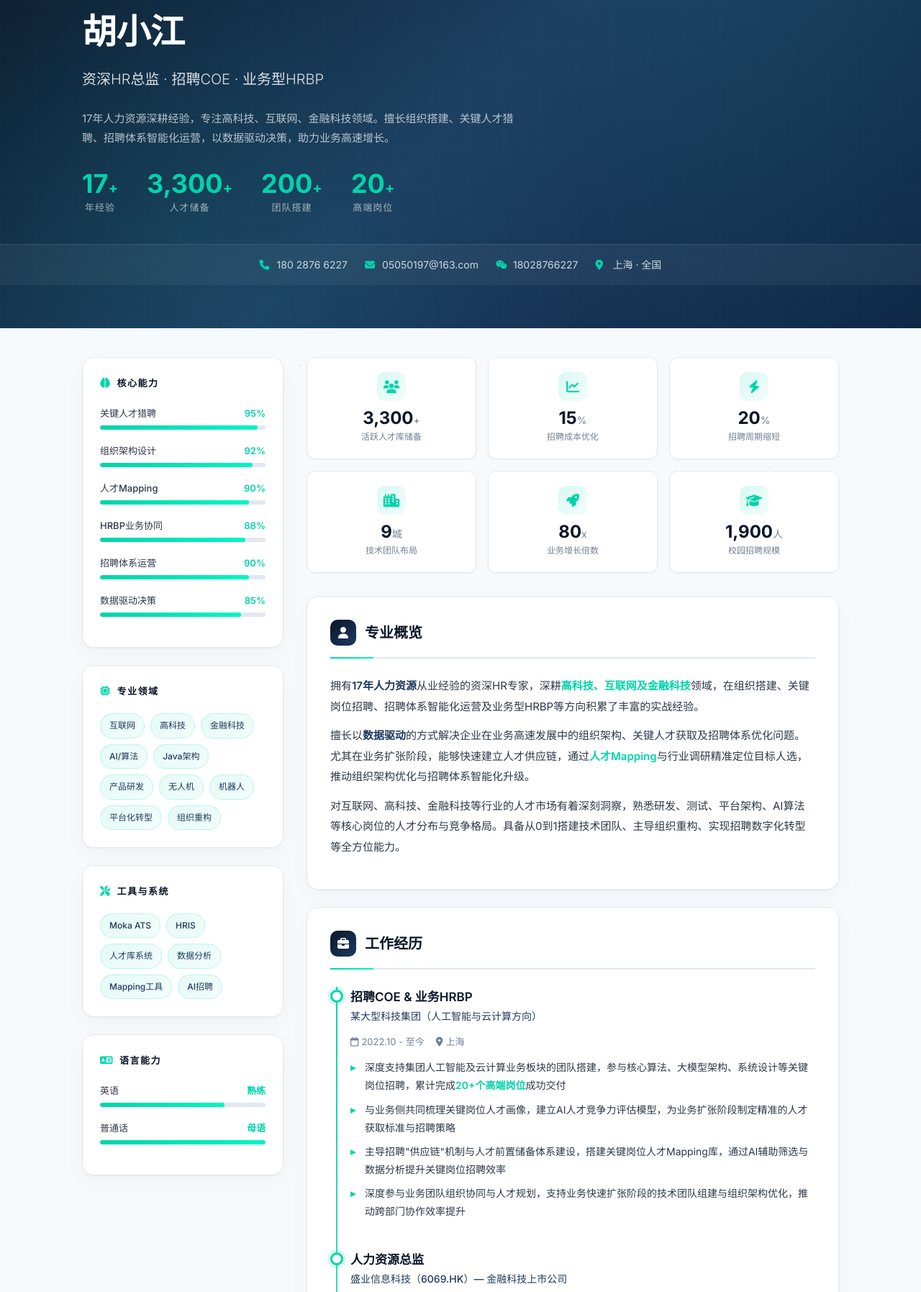
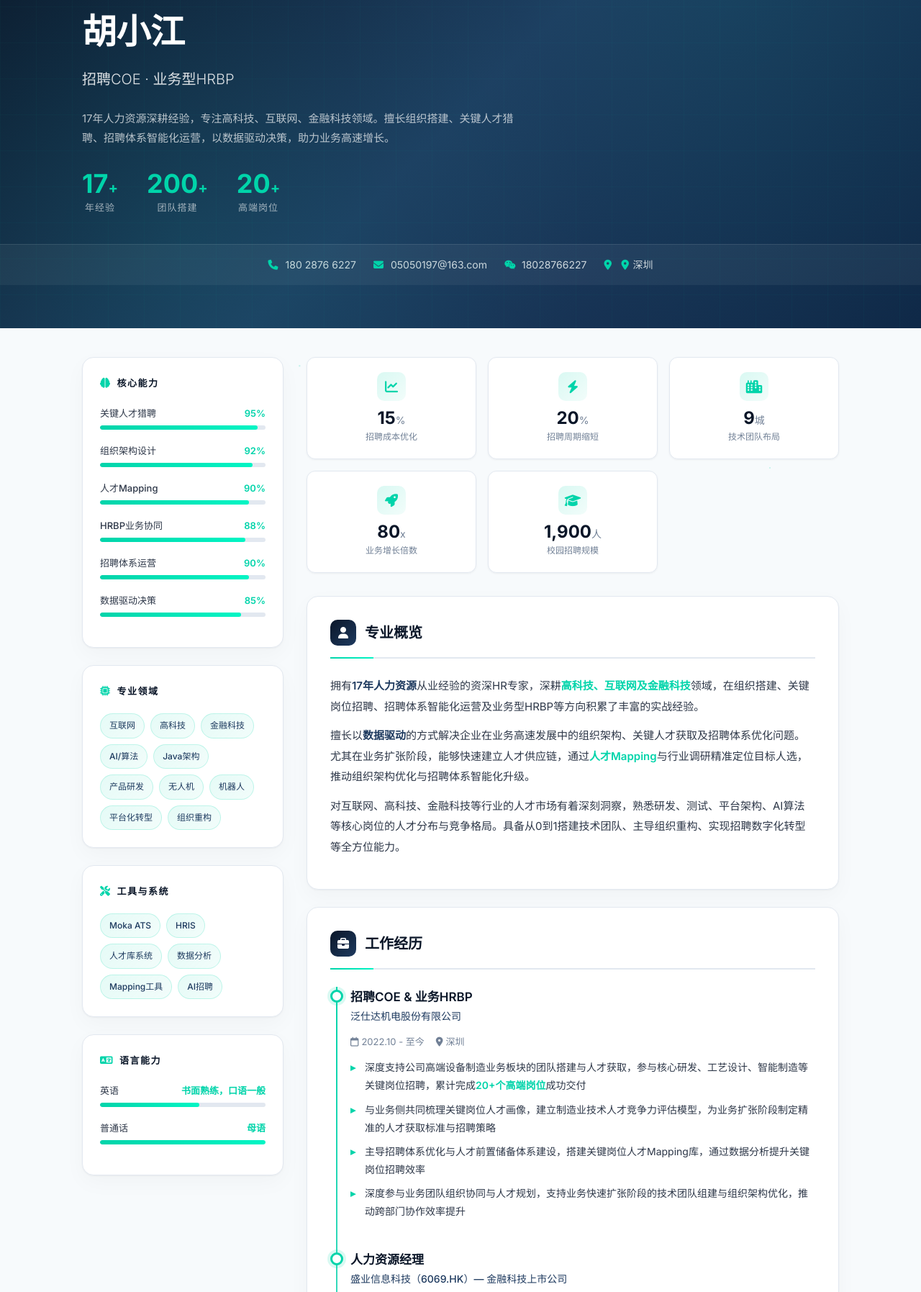
Before and after one commit to hookim527/resume-huxiaojiang, a plain HTML site: page index.html in a window 1280 px wide. Shown: the part 141-1936 px from the top of the page at 72% size. Drawn offline with Linux system fonts and the light colour scheme.

Commit message:
fix: 修正简历内容——去掉总监title、修改公司/学历/英语等6处

```diff
--- a/index.html
+++ b/index.html
@@ -3,7 +3,7 @@
 <head>
     <meta charset="UTF-8">
     <meta name="viewport" content="width=device-width, initial-scale=1.0">
-    <title>胡小江 | 资深HR总监 · 招聘战略专家</title>
+    <title>胡小江 | 招聘COE · 业务型HRBP</title>
     <link href="https://fonts.googleapis.com/css2?family=Inter:wght@300;400;500;600;700&family=Noto+Sans+SC:wght@300;400;500;700&display=swap" rel="stylesheet">
     <link rel="stylesheet" href="https://cdnjs.cloudflare.com/ajax/libs/font-awesome/6.4.0/css/all.min.css">
     <style>
@@ -769,7 +769,7 @@
                     <span>AI-Driven HR Strategist</span>
                 </div>
                 <h1 class="animate-in delay-1">胡小江</h1>
-                <p class="hero-subtitle animate-in delay-2">资深HR总监 · 招聘COE · 业务型HRBP</p>
+                <p class="hero-subtitle animate-in delay-2">招聘COE · 业务型HRBP</p>
                 <p style="color: rgba(255,255,255,0.7); font-size: 15px; max-width: 600px; line-height: 1.8;" class="animate-in delay-2">
                     17年人力资源深耕经验，专注高科技、互联网、金融科技领域。擅长组织搭建、关键人才猎聘、招聘体系智能化运营，以数据驱动决策，助力业务高速增长。
                 </p>
@@ -777,10 +777,6 @@
                     <div class="stat-item">
                         <div class="stat-number">17<span style="font-size:20px">+</span></div>
                         <div class="stat-label">年经验</div>
-                    </div>
-                    <div class="stat-item">
-                        <div class="stat-number">3,300<span style="font-size:20px">+</span></div>
-                        <div class="stat-label">人才储备</div>
                     </div>
                     <div class="stat-item">
                         <div class="stat-number">200<span style="font-size:20px">+</span></div>
@@ -810,7 +806,7 @@
                     </div>
                     <div class="contact-item">
                         <i class="fas fa-map-marker-alt"></i>
-                        <span>上海 · 全国</span>
+                        <span><i class="fas fa-map-marker-alt"></i>深圳</span>
                     </div>
                 </div>
             </div>
@@ -912,9 +908,9 @@
                     <div class="skill-item">
                         <div class="skill-header">
                             <span class="skill-name">英语</span>
-                            <span class="skill-score">熟练</span>
+                            <span class="skill-score">书面熟练，口语一般</span>
                         </div>
-                        <div class="skill-bar" style="--width: 75%"></div>
+                        <div class="skill-bar" style="--width: 60%"></div>
                     </div>
                     <div class="skill-item">
                         <div class="skill-header">
@@ -930,11 +926,6 @@
             <div class="content">
                 <!-- 数据指标 -->
                 <div class="metrics-grid animate-in">
-                    <div class="metric-card">
-                        <div class="metric-icon"><i class="fas fa-users"></i></div>
-                        <div class="metric-value">3,300<span class="metric-unit">+</span></div>
-                        <div class="metric-label">活跃人才库储备</div>
-                    </div>
                     <div class="metric-card">
                         <div class="metric-icon"><i class="fas fa-chart-line"></i></div>
                         <div class="metric-value">15<span class="metric-unit">%</span></div>
@@ -993,18 +984,18 @@
                             <div class="timeline-header">
                                 <div>
                                     <div class="timeline-title">招聘COE & 业务HRBP</div>
-                                    <div class="timeline-company">某大型科技集团（人工智能与云计算方向）</div>
+                                    <div class="timeline-company">泛仕达机电股份有限公司</div>
                                 </div>
                             </div>
                             <div class="timeline-meta">
                                 <span><i class="far fa-calendar"></i> 2022.10 - 至今</span>
-                                <span><i class="fas fa-map-marker-alt"></i> 上海</span>
+                                <span><i class="fas fa-map-marker-alt"></i>深圳</span>
                             </div>
                             <div class="timeline-content">
                                 <ul>
-                                    <li>深度支持集团人工智能及云计算业务板块的团队搭建，参与核心算法、大模型架构、系统设计等关键岗位招聘，累计完成<span class="highlight-accent">20+个高端岗位</span>成功交付</li>
-                                    <li>与业务侧共同梳理关键岗位人才画像，建立AI人才竞争力评估模型，为业务扩张阶段制定精准的人才获取标准与招聘策略</li>
-                                    <li>主导招聘"供应链"机制与人才前置储备体系建设，搭建关键岗位人才Mapping库，通过AI辅助筛选与数据分析提升关键岗位招聘效率</li>
+                                    <li>深度支持公司高端设备制造业务板块的团队搭建与人才获取，参与核心研发、工艺设计、智能制造等关键岗位招聘，累计完成<span class="highlight-accent">20+个高端岗位</span>成功交付</li>
+                                    <li>与业务侧共同梳理关键岗位人才画像，建立制造业技术人才竞争力评估模型，为业务扩张阶段制定精准的人才获取标准与招聘策略</li>
+                                    <li>主导招聘体系优化与人才前置储备体系建设，搭建关键岗位人才Mapping库，通过数据分析提升关键岗位招聘效率</li>
                                     <li>深度参与业务团队组织协同与人才规划，支持业务快速扩张阶段的技术团队组建与组织架构优化，推动跨部门协作效率提升</li>
                                 </ul>
                             </div>
@@ -1014,7 +1005,7 @@
                             <div class="timeline-dot"></div>
                             <div class="timeline-header">
                                 <div>
-                                    <div class="timeline-title">人力资源总监</div>
+                                    <div class="timeline-title">人力资源经理</div>
                                     <div class="timeline-company">盛业信息科技（6069.HK）— 金融科技上市公司</div>
                                 </div>
                             </div>
@@ -1031,7 +1022,7 @@
                                 </ul>
                                 <p style="font-weight: 600; color: var(--primary); margin: 16px 0 8px;">招聘体系智能化运营</p>
                                 <ul>
-                                    <li>主导企业人才库体系建设，累计沉淀<span class="highlight-accent">3,300+</span>活跃高质量人才资源，通过猎头合作网络优化与人才运营，提升关键岗位招聘效率</li>
+                                    <li>主导企业人才库体系建设，通过猎头合作网络优化与人才运营，提升关键岗位招聘效率</li>
                                     <li>推动<span class="highlight">Moka招聘管理系统</span>上线，实现招聘全流程线上化、数据化管理，统一招聘标准与流程，提升协同效率</li>
                                     <li>优化招聘渠道结构，建立数据化招聘分析体系，实现招聘成本同比降低<span class="highlight-accent">15%</span>，关键岗位招聘周期缩短<span class="highlight-accent">20%</span></li>
                                 </ul>
@@ -1136,7 +1127,7 @@
                         </div>
                         <div class="project-role">项目负责人 & 系统运营负责人</div>
                         <div class="project-desc">
-                            主导企业人才库体系从零到一建设，累计沉淀<span class="highlight-accent">3,300+</span>活跃高质量人才资源。通过猎头合作网络优化与人才生命周期管理，建立智能化人才运营机制。同时推动Moka ATS系统上线，实现招聘流程数字化。项目有效提升关键岗位招聘效率，招聘成本优化<span class="highlight-accent">15%</span>，成为公司招聘数字化转型的重要里程碑。
+                            主导企业人才库体系从零到一建设，通过猎头合作网络优化与人才生命周期管理，建立智能化人才运营机制。同时推动Moka ATS系统上线，实现招聘流程数字化。项目有效提升关键岗位招聘效率，招聘成本优化<span class="highlight-accent">15%</span>，成为公司招聘数字化转型的重要里程碑。
                         </div>
                     </div>
                     <div class="project-card">
@@ -1160,17 +1151,17 @@
                     <div class="edu-item">
                         <div class="edu-icon"><i class="fas fa-university"></i></div>
                         <div class="edu-info">
-                            <h4>华中科技大学 <span class="edu-badge">985 / 211 / 双一流</span></h4>
-                            <p>工商管理硕士（MBA）· 2016.09 - 2019.06</p>
+                            <h4>华南理工大学</h4>
+                            <p>工商企业管理 · 学士学位 · 2016.09 - 2019.06</p>
                             <p style="margin-top: 4px; font-size: 13px;">系统学习战略管理、组织行为学与人力资源管理体系，具备扎实的商业管理理论基础</p>
                         </div>
                     </div>
                     <div class="edu-item">
                         <div class="edu-icon"><i class="fas fa-cogs"></i></div>
                         <div class="edu-info">
-                            <h4>武汉职业技术学院</h4>
-                            <p>机电一体化 · 大专 · 2005.09 - 2008.06</p>
-                            <p style="margin-top: 4px; font-size: 13px;">工科背景赋予对技术团队与研发人才的深刻理解与沟通能力</p>
+                            <h4>武汉职业技术大学</h4>
+                            <p>工商企业管理 · 统招专科 · 2005.09 - 2008.06</p>
+                            <p style="margin-top: 4px; font-size: 13px;">系统学习企业管理与运营基础，为后续人力资源职业发展奠定扎实根基</p>
                         </div>
                     </div>
                 </section>
@@ -1202,7 +1193,7 @@
             <a href="mailto:05050197@163.com" class="footer-link" title="发送邮件"><i class="fas fa-envelope"></i></a>
             <a href="#" class="footer-link" title="微信: 18028766227" onclick="alert('微信: 18028766227'); return false;"><i class="fab fa-weixin"></i></a>
         </div>
-        <p>© 2024 胡小江 · 资深人力资源总监 · 以数据和科技驱动人才战略</p>
+        <p>© 2024 胡小江 · 招聘COE · 业务型HRBP · 以数据和科技驱动人才战略</p>
         <p style="margin-top: 8px; font-size: 12px;">本简历采用 AI 辅助设计 · 数据驱动呈现</p>
     </footer>
 
```
